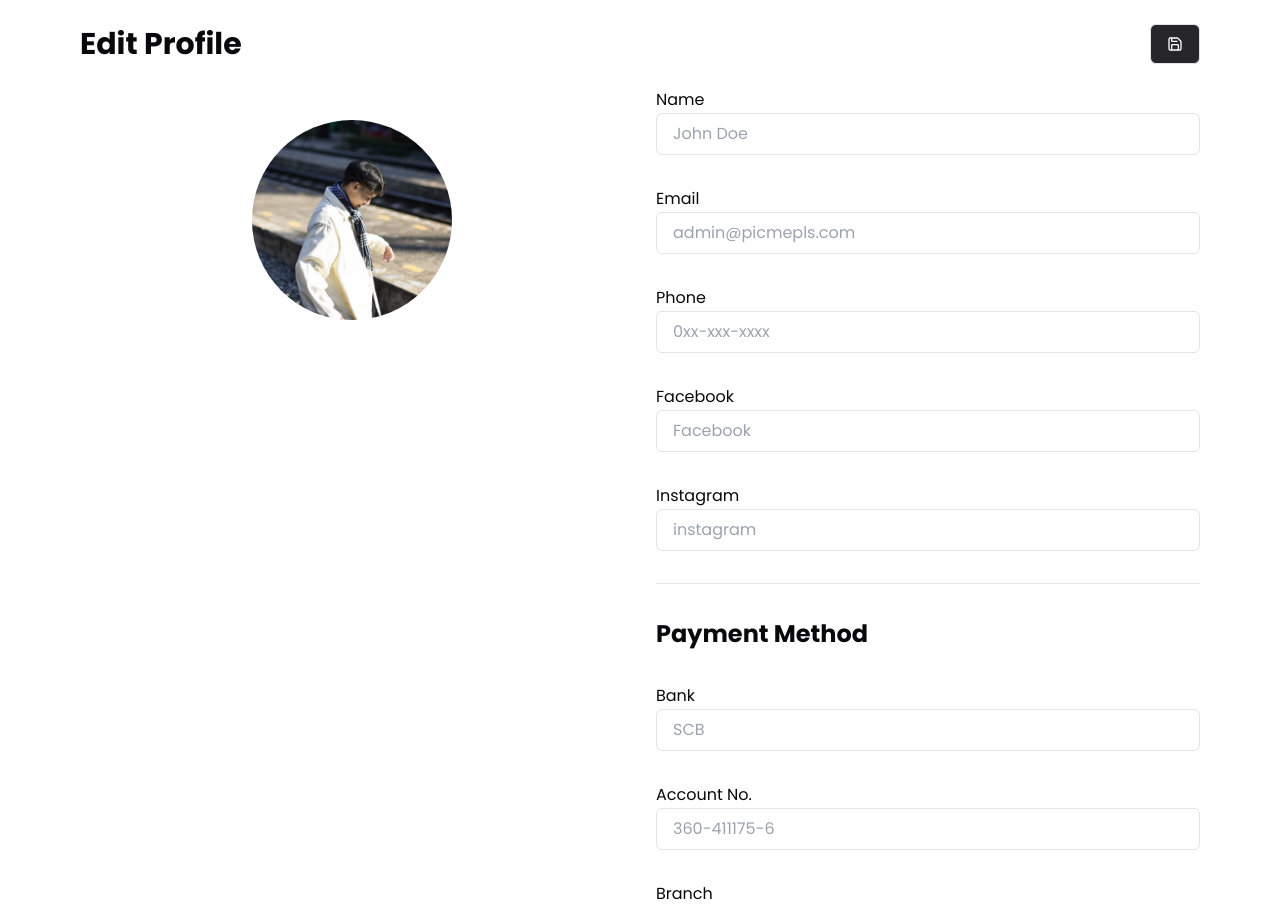
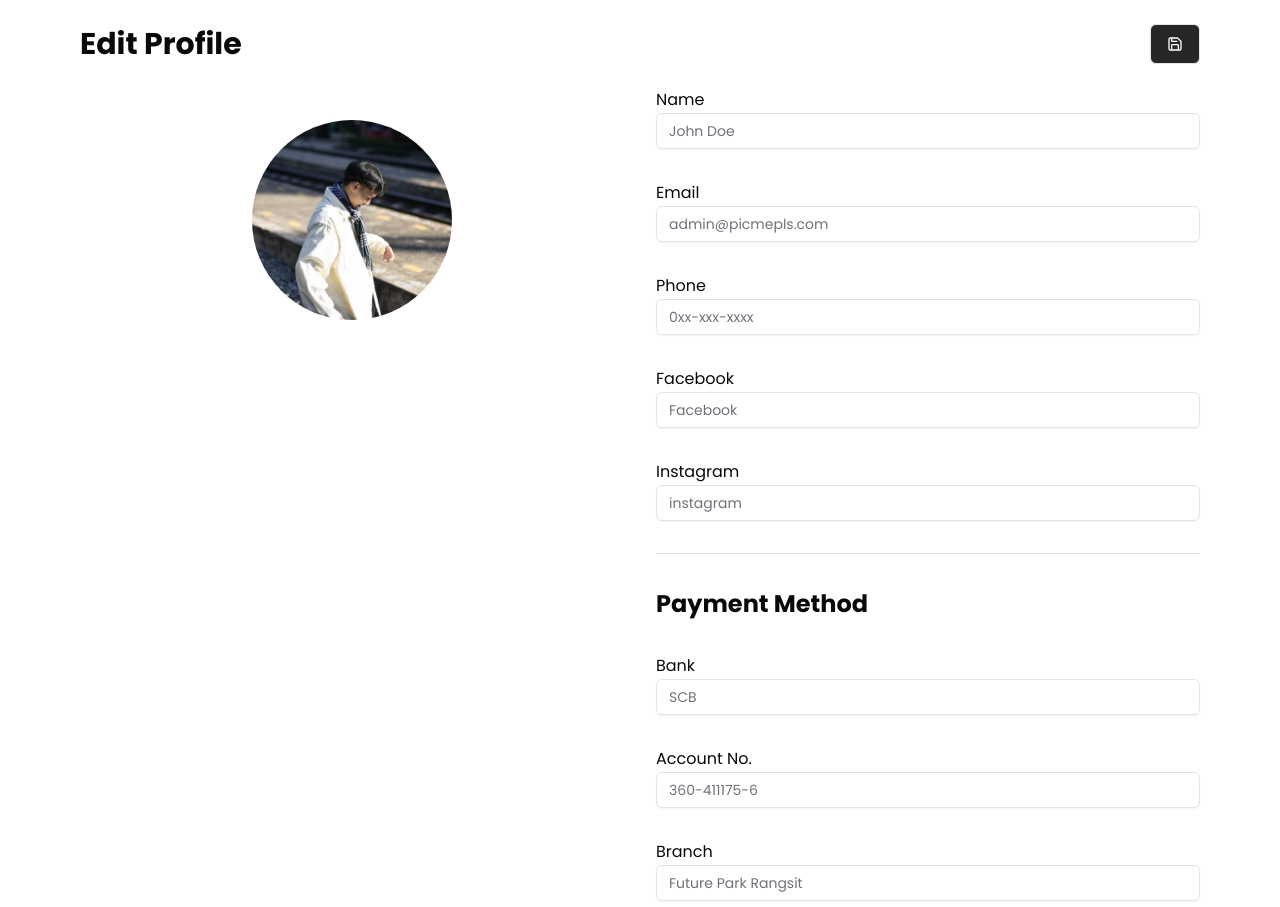
Before and after one commit to CP-RektMart/pic-me-pls-frontend, a Next.js app: page /profile in a window 1280 px wide. Shown: the top 907 px of the page. Built offline with nearby package versions, Linux system fonts and the light colour scheme.

Commit message:
convert to shadcn

```diff
--- a/src/app/profile/page.tsx
+++ b/src/app/profile/page.tsx
@@ -2,6 +2,7 @@ import { Save } from 'lucide-react'
 import Image from 'next/image'
 
 import { Button } from '@/components/ui/button'
+import { Input } from '@/components/ui/input'
 
 export default function ProfilePage() {
   const isPhotographer: boolean = true
@@ -30,43 +31,23 @@ export default function ProfilePage() {
         <div className='flex-1 space-y-8'>
           <div className='space-y-1'>
             <p className='h-[21px]'>Name</p>
-            <input
-              type='text'
-              className='w-full rounded-md border px-4 py-2'
-              placeholder='John Doe'
-            />
+            <Input placeholder='John Doe' className='px-3 py-2' />
           </div>
           <div className='space-y-1'>
             <p className='h-[21px]'>Email</p>
-            <input
-              type='text'
-              className='w-full rounded-md border px-4 py-2'
-              placeholder='admin@picmepls.com'
-            />
+            <Input placeholder='admin@picmepls.com' className='px-3 py-2' />
           </div>
           <div className='space-y-1'>
             <p className='h-[21px]'>Phone</p>
-            <input
-              type='text'
-              className='w-full rounded-md border px-4 py-2'
-              placeholder='0xx-xxx-xxxx'
-            />
+            <Input placeholder='0xx-xxx-xxxx' className='px-3 py-2' />
           </div>
           <div className='space-y-1'>
             <p className='h-[21px]'>Facebook</p>
-            <input
-              type='text'
-              className='w-full rounded-md border px-4 py-2'
-              placeholder='Facebook'
-            />
+            <Input placeholder='Facebook' className='px-3 py-2' />
           </div>
           <div className='space-y-1'>
             <p className='h-[21px]'>Instagram</p>
-            <input
-              type='text'
-              className='w-full rounded-md border px-4 py-2'
-              placeholder='instagram'
-            />
+            <Input placeholder='instagram' className='px-3 py-2' />
           </div>
           {isPhotographer ? (
             <div className='flex-1 space-y-8'>
@@ -76,26 +57,17 @@ export default function ProfilePage() {
               </h2>
               <div className='space-y-1'>
                 <p className='h-[21px]'>Bank</p>
-                <input
-                  type='text'
-                  className='w-full rounded-md border px-4 py-2'
-                  placeholder='SCB'
-                />
+                <Input placeholder='SCB' className='px-3 py-2' />
               </div>
               <div className='space-y-1'>
                 <p className='h-[21px]'>Account No.</p>
-                <input
-                  type='text'
-                  className='w-full rounded-md border px-4 py-2'
-                  placeholder='360-411175-6'
-                />
+                <Input placeholder='360-411175-6' className='px-3 py-2' />
               </div>
               <div className='space-y-1'>
                 <p className='h-[21px]'>Branch</p>
-                <input
-                  type='text'
-                  className='w-full rounded-md border px-4 py-2'
+                <Input
                   placeholder='Future Park Rangsit'
+                  className='px-3 py-2'
                 />
               </div>
               <Button className='hover:bg-zinc-700'>Revalidate Account</Button>
```
